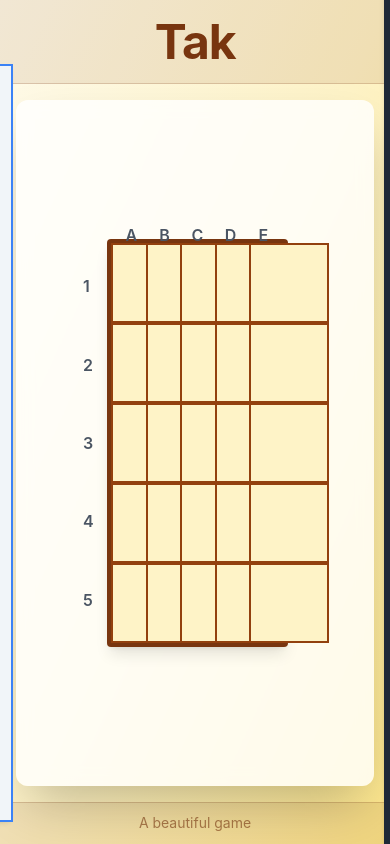
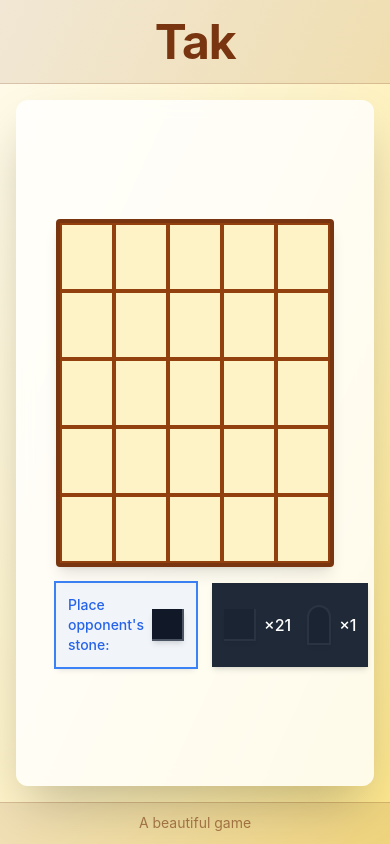
Before and after one commit to jbatch/tak, a React (Vite) app: page / in a window 390 px wide. Built offline with nearby package versions, Linux system fonts and the light colour scheme.

Commit message:
Add responsive mode for mobile

```diff
--- a/src/components/BoardCell.tsx
+++ b/src/components/BoardCell.tsx
@@ -23,12 +23,15 @@
   isInMovePath,
   isStartingCell,
 }) => {
-  const { state, addStone, selectStack, continueMove, cancelMove } = useGame();
+  const {
+    state,
+    addStone,
+    selectStack,
+    continueMove,
+    cancelMove,
+    exitPlacementMode,
+  } = useGame();
   const [showPlacementOptions, setShowPlacementOptions] = useState(false);
-  const [droppedStone, setDroppedStone] = useState<{
-    color: "white" | "black";
-    isCapstone: boolean;
-  } | null>(null);
   const [isDraggedOver, setIsDraggedOver] = useState(false);
 
   const handleDragOver = (e: React.DragEvent) => {
@@ -58,7 +61,6 @@
         isCapstone: boolean;
       };
 
-      // Check if this is a valid drop target
       if (!isValidDrop(position, state.board)) {
         return;
       }
@@ -66,7 +68,6 @@
       if (stone.isCapstone) {
         addStone(position, { ...stone, isStanding: false });
       } else {
-        setDroppedStone(stone);
         setShowPlacementOptions(true);
       }
     } catch (err) {
@@ -74,21 +75,35 @@
     }
   };
 
-  const handlePlacementOption = (isStanding: boolean) => {
-    if (droppedStone) {
+  const handlePlacementOption = (isStanding: boolean, e: React.MouseEvent) => {
+    e.stopPropagation();
+    if (state.selectedBankPiece) {
       // Check if the standing placement would be valid
       if (isValidDrop(position, state.board)) {
         addStone(position, {
-          ...droppedStone,
+          ...state.selectedBankPiece,
           isStanding,
         });
       }
       setShowPlacementOptions(false);
-      setDroppedStone(null);
+      exitPlacementMode();
     }
   };
 
   const handleCellClick = () => {
+    // If we're in placement mode, handle piece placement
+    if (state.placementMode && state.selectedBankPiece) {
+      if (!isValidDrop(position, state.board)) return;
+
+      if (state.selectedBankPiece.isCapstone) {
+        addStone(position, { ...state.selectedBankPiece, isStanding: false });
+        exitPlacementMode();
+      } else {
+        setShowPlacementOptions(true);
+      }
+      return;
+    }
+
     if (isStartingCell && state.movingStack) {
       cancelMove();
       return;
@@ -153,7 +168,8 @@
       onDragLeave={handleDragLeave}
       onDrop={handleDrop}
       className={`
-        w-20 h-20
+      aspect-square
+        w-full
         bg-amber-100
         border-2 border-amber-800
         flex items-center justify-center
@@ -167,19 +183,21 @@
         ${isStartingCell ? "ring-2 ring-red-500 ring-offset-0 ring-inset" : ""}
         ${isInMovePath ? "bg-amber-200" : ""}
         ${
-          isDraggedOver && isValidDropTarget
+          isDraggedOver && isValidDropTarget && !showPlacementOptions
             ? "ring-2 ring-green-500 ring-offset-0 ring-inset"
             : ""
         }
         ${
-          isDraggedOver && !isValidDropTarget
-            ? "ring-2 ring-red-500 ring-offset-0 ring-inset"
+          !state.draggedStone &&
+          state.placementMode &&
+          isValidDrop(position, state.board)
+            ? "ring-2 ring-green-500 ring-offset-0 ring-inset"
             : ""
         }
       `}
     >
+      <div className="relative w-16 h-16 sm:w-20 sm:h-20 flex items-center justify-center">
         {cell.pieces.length > 0 && (
-        <div className="relative group">
           <StoneStack
             pieces={cell.pieces}
             onPieceClick={(index) =>
@@ -189,8 +207,8 @@
             selectedIndex={isSelected ? state.selectedStackIndex : undefined}
             isMoving={isSelected && state.movingStack !== null}
           />
+        )}
       </div>
-      )}
 
       {state.movingStack &&
         isCurrentStackPosition(position, state.movingStack) && (
@@ -203,15 +221,17 @@
           </div>
         )}
 
-      {showPlacementOptions && droppedStone && !state.movingStack && (
+      {showPlacementOptions &&
+        state.selectedBankPiece &&
+        !state.movingStack && (
           <div className="absolute top-1/2 left-1/2 -translate-x-1/2 -translate-y-1/2 bg-white rounded-lg shadow-xl p-2 flex gap-4 z-50">
             <button
-            onClick={() => handlePlacementOption(false)}
+              onClick={(e) => handlePlacementOption(false, e)}
               className="flex flex-col items-center gap-1 p-2 hover:bg-gray-100 rounded transition-colors"
             >
               <Stone
-              color={droppedStone.color}
-              isCapstone={droppedStone.isCapstone}
+                color={state.selectedBankPiece.color}
+                isCapstone={state.selectedBankPiece.isCapstone}
                 isStanding={false}
               />
               <span className="text-xs font-medium text-gray-600">Flat</span>
@@ -220,12 +240,12 @@
             {/* Only show standing option if it's not a first move */}
             {!isFirstMove && (
               <button
-              onClick={() => handlePlacementOption(true)}
+                onClick={(e) => handlePlacementOption(true, e)}
                 className="flex flex-col items-center gap-1 p-2 hover:bg-gray-100 rounded transition-colors"
               >
                 <Stone
-                color={droppedStone.color}
-                isCapstone={droppedStone.isCapstone}
+                  color={state.selectedBankPiece.color}
+                  isCapstone={state.selectedBankPiece.isCapstone}
                   isStanding={true}
                 />
                 <span className="text-xs font-medium text-gray-600">
--- /dev/null
+++ b/src/components/CompactPieceBank.tsx
@@ -0,0 +1,88 @@
+import React from "react";
+import { DraggablePiece } from "./DraggablePiece";
+import { useGame } from "@/state/gameContext";
+import { PlayerColor } from "@/types/game";
+
+interface CompactPieceBankProps {
+  color: PlayerColor;
+  stones: number;
+  capstones: number;
+  isCurrentPlayer: boolean;
+  isDisabled?: boolean;
+}
+
+export const CompactPieceBank: React.FC<CompactPieceBankProps> = ({
+  color,
+  stones,
+  capstones,
+  isCurrentPlayer,
+  isDisabled = false,
+}) => {
+  const { state } = useGame();
+
+  const needsFirstMove =
+    (color === "white" && !state.whiteFirstMoveDone) ||
+    (color === "black" && !state.blackFirstMoveDone);
+  const showFirstMovePiece = needsFirstMove && isCurrentPlayer;
+
+  return (
+    <div
+      className={`
+      flex items-center gap-4 p-3
+      ${color === "white" ? "bg-slate-100" : "bg-gray-800"}
+      ${isCurrentPlayer && !isDisabled ? "ring-2 ring-blue-500" : ""}
+      ${isDisabled ? "opacity-50 cursor-not-allowed" : ""}
+      rounded-lg shadow-md transition-all duration-200
+    `}
+    >
+      {showFirstMovePiece ? (
+        <div className="flex items-center gap-2">
+          <div className="text-sm font-medium text-blue-600">
+            Place opponent's stone:
+          </div>
+          <DraggablePiece
+            color={color === "white" ? "black" : "white"}
+            isCapstone={false}
+            isDisabled={!isCurrentPlayer}
+          />
+        </div>
+      ) : (
+        <>
+          <div className="flex items-center gap-2">
+            <DraggablePiece
+              color={color}
+              isCapstone={false}
+              isDisabled={
+                isDisabled ||
+                !isCurrentPlayer ||
+                (needsFirstMove && isCurrentPlayer)
+              }
+            />
+            <span
+              className={`font-medium ${
+                color === "white" ? "text-gray-800" : "text-white"
+              }`}
+            >
+              ×{stones}
+            </span>
+          </div>
+
+          <div className="flex items-center gap-2">
+            <DraggablePiece
+              color={color}
+              isCapstone={true}
+              isDisabled={isDisabled || !isCurrentPlayer || needsFirstMove}
+            />
+            <span
+              className={`font-medium ${
+                color === "white" ? "text-gray-800" : "text-white"
+              }`}
+            >
+              ×{capstones}
+            </span>
+          </div>
+        </>
+      )}
+    </div>
+  );
+};
--- a/src/components/DraggablePiece.tsx
+++ b/src/components/DraggablePiece.tsx
@@ -1,4 +1,3 @@
-// src/components/DraggablePiece.tsx
 import React from "react";
 import { Stone } from "./Stone";
 import { useGame } from "@/state/gameContext";
@@ -14,12 +13,18 @@
   isCapstone,
   isDisabled = false,
 }) => {
-  const { state, setDraggedStone } = useGame();
+  const { state, setDraggedStone, selectBankPiece } = useGame();
 
   const isFirstMove =
     state.currentPlayer === "white"
       ? !state.whiteFirstMoveDone
       : !state.blackFirstMoveDone;
+
+  const data = {
+    color,
+    isCapstone,
+    isStanding: false,
+  };
 
   const handleDragStart = (e: React.DragEvent) => {
     if (isDisabled) {
@@ -27,37 +32,48 @@
       return;
     }
 
-    // If it's first move, force the stone to be flat
-    const data = {
-      color,
-      isCapstone,
-      isStanding: false, // Force flat on first move
-    };
-
     e.dataTransfer.setData("text/plain", JSON.stringify(data));
     e.dataTransfer.effectAllowed = "move";
     setDraggedStone(data);
+    selectBankPiece(data, false);
   };
 
-  const handleDragEnd = () => {
-    setDraggedStone(null);
+  const handleClick = () => {
+    if (isDisabled) return;
+
+    // Toggle selection
+    if (
+      state.selectedBankPiece?.color === color &&
+      state.selectedBankPiece?.isCapstone === isCapstone
+    ) {
+      selectBankPiece(null, false);
+    } else {
+      selectBankPiece(data, true);
+    }
   };
 
-  // Show different hover states based on first move rules
-  const getHoverState = () => {
+  // Show different states based on selection and rules
+  const getStateClasses = () => {
     if (isDisabled) return "cursor-not-allowed opacity-50";
     if (isFirstMove && color === state.currentPlayer)
       return "cursor-not-allowed opacity-50";
-    return "cursor-grab hover:scale-110 active:cursor-grabbing";
+
+    const isSelected =
+      state.selectedBankPiece?.color === color &&
+      state.selectedBankPiece?.isCapstone === isCapstone;
+
+    return `cursor-pointer hover:scale-110
+            ${isSelected ? "ring-2 ring-blue-500 ring-offset-2" : ""}`;
   };
 
   return (
     <div
       draggable={!isDisabled}
       onDragStart={handleDragStart}
-      onDragEnd={handleDragEnd}
+      onDragEnd={() => setDraggedStone(null)}
+      onClick={handleClick}
       className={`
-        ${getHoverState()}
+        ${getStateClasses()}
         transition-all duration-200
       `}
     >
--- a/src/components/GameBoard.tsx
+++ b/src/components/GameBoard.tsx
@@ -1,12 +1,11 @@
-// src/components/GameBoard.tsx
-import React from "react";
-import { Position } from "../types/game";
 import { BoardCell } from "./BoardCell";
 import { PieceBank } from "./PieceBank";
-import { useGame } from "../state/gameContext";
+import { CompactPieceBank } from "./CompactPieceBank";
+import { useGame } from "@/state/gameContext";
 import { Alert, AlertTitle, AlertDescription } from "@/components/ui/alert";
+import { Position } from "@/types/game";
 
-export const GameBoard: React.FC = () => {
+export const GameBoard = () => {
   const { state, isValidMove, getCurrentPlayer } = useGame();
 
   const isStartingCell = (pos: Position): boolean => {
@@ -21,9 +20,11 @@
   };
 
   return (
-    <div className="flex flex-col items-center gap-8">
+    <div className="w-full h-full flex items-center justify-center">
+      <div className="w-full max-w-[1400px] p-4">
+        {/* Alert */}
         {state.winner && (
-        <Alert className="w-full max-w-md">
+          <Alert className="w-full max-w-md mx-auto mb-4">
             <AlertTitle>Game Over!</AlertTitle>
             <AlertDescription className="space-y-2">
               {state.winner.player === "draw" ? (
@@ -43,8 +44,9 @@
                     !
                   </p>
                   <p className="text-sm text-muted-foreground">
-                  Final territory count - White: {state.winner.territory.white},
-                  Black: {state.winner.territory.black}
+                    Final territory count - White:{" "}
+                    {state.winner.territory.white}, Black:{" "}
+                    {state.winner.territory.black}
                   </p>
                 </>
               )}
@@ -52,7 +54,10 @@
           </Alert>
         )}
 
-      <div className="flex items-center justify-center gap-16">
+        {/* Main Game Area */}
+        <div className="flex items-center justify-center gap-8">
+          {/* Desktop Left Bank */}
+          <div className="hidden lg:block">
             <PieceBank
               color="white"
               stones={state.whiteStones}
@@ -60,20 +65,24 @@
               isCurrentPlayer={getCurrentPlayer() === "white"}
               isDisabled={!!state.winner}
             />
+          </div>
 
-        <div className="relative px-8">
-          <div className="absolute top-2 inset-x-0 -translate-y-full flex justify-around px-10">
+          {/* Board */}
+          <div className="relative w-full max-w-[400px] mx-auto">
+            {/* Letter coordinates (A-E) */}
+            <div className="absolute inset-x-0 flex justify-around px-6 -translate-y-full top-10 lg:-top-2">
               {["A", "B", "C", "D", "E"].map((letter) => (
                 <div
                   key={letter}
-                className="w-8 text-center font-semibold text-gray-600"
+                  className=" text-center font-semibold text-gray-600"
                 >
                   {letter}
                 </div>
               ))}
             </div>
 
-          <div className="absolute left-2 top-0 bottom-0 flex flex-col justify-around py-2">
+            {/* Number coordinates (1-5) */}
+            <div className="absolute top-0 bottom-0 left-2 flex flex-col justify-around">
               {[1, 2, 3, 4, 5].map((number) => (
                 <div
                   key={number}
@@ -84,13 +93,12 @@
               ))}
             </div>
 
-          <div className="grid grid-cols-5 gap-0 w-fit mx-auto bg-amber-900 p-1 shadow-lg rounded">
+            <div className="grid grid-cols-5 gap-0 bg-amber-900 p-1 shadow-lg rounded">
               {state.board.map((row, y) =>
                 row.map((cell, x) => {
                   const pos = { x, y };
                   const isSelected =
                     state.selectedCell?.x === x && state.selectedCell?.y === y;
-
                   const isValidMoveTarget = state.selectedCell
                     ? isValidMove(state.selectedCell, pos)
                     : false;
@@ -111,6 +119,8 @@
             </div>
           </div>
 
+          {/* Desktop Right Bank */}
+          <div className="hidden lg:block">
             <PieceBank
               color="black"
               stones={state.blackStones}
@@ -120,5 +130,25 @@
             />
           </div>
         </div>
+
+        {/* Mobile Banks */}
+        <div className="lg:hidden flex justify-between gap-4 mt-4">
+          <CompactPieceBank
+            color="white"
+            stones={state.whiteStones}
+            capstones={state.whiteCapstones}
+            isCurrentPlayer={getCurrentPlayer() === "white"}
+            isDisabled={!!state.winner}
+          />
+          <CompactPieceBank
+            color="black"
+            stones={state.blackStones}
+            capstones={state.blackCapstones}
+            isCurrentPlayer={getCurrentPlayer() === "black"}
+            isDisabled={!!state.winner}
+          />
+        </div>
+      </div>
+    </div>
   );
 };
--- a/src/components/StoneStack.tsx
+++ b/src/components/StoneStack.tsx
@@ -33,53 +33,39 @@
     }
     if (selectedIndex == null || index < selectedIndex) {
       // Non-selected stones stack normally
-      offset -= index * 6;
+      offset -= index * 6; // Reduced from 6 to 4 for mobile
     } else {
-      offset -= selectedIndex * 6 + (index - selectedIndex) * 6;
+      offset -= selectedIndex * 6 + (index - selectedIndex) * 6; // Reduced from 6 to 4
     }
     // Selected stones stack higher
     return `${offset}px`;
   };
 
-  const getHorizontalOffset = (stone: StoneType): string => {
-    if (stone.isStanding) {
-      return "-50%";
-    }
-    if (stone.isCapstone) {
-      return "25%";
-    }
-    return "0%";
-  };
-
-  const getTransform = (stone: StoneType, index: number): string => {
-    const translateY = `translateY(${getVerticalOffset(stone, index)})`;
-    const translateX = `translateX(${getHorizontalOffset(stone)})`;
-    const scale = isSelected(index) ? "scale(1.1)" : "";
-    return `${translateY} ${translateX} ${scale}`;
-  };
-
   return (
     <div
       className={`
-      relative w-12 h-12
-      ${isMoving ? "translate-y-[-8px]" : ""}
-      ${isFloating ? "translate-y-[-16px]" : ""}
+      relative flex items-center justify-center
+      w-full h-full
+      ${isMoving ? "-translate-y-2" : ""}
+      ${isFloating ? "-translate-y-4" : ""}
       transition-all duration-200
     `}
     >
       {pieces.length > 1 && (
-        <div className="absolute -right-2 -top-2 bg-blue-500 text-white text-xs rounded-full w-5 h-5 flex items-center justify-center shadow-md z-30">
+        <div
+          className="absolute -right-2 -top-2 bg-blue-500 text-white text-xs
+                     rounded-full w-5 h-5 flex items-center justify-center shadow-md z-30"
+        >
           {pieces.length}
         </div>
       )}
       {pieces.map((stone, index) => {
-        const transform = getTransform(stone, index);
+        const verticalOffset = getVerticalOffset(stone, index);
         return (
           <div
             key={index}
             className={`
               absolute
-            ${stone.isStanding ? "left-1/2 -translate-x-1/2" : ""}
               ${isInteractive ? "cursor-pointer" : ""}
               transition-all duration-200
               ${isSelected(index) ? "scale-110 brightness-110" : ""}
@@ -89,7 +75,7 @@
               onPieceClick?.(index);
             }}
             style={{
-              transform,
+              transform: `translateY(${verticalOffset})`,
               zIndex: index,
             }}
           >
--- a/src/types/game.ts
+++ b/src/types/game.ts
@@ -51,4 +51,9 @@
   } | null;
   whiteFirstMoveDone: boolean;
   blackFirstMoveDone: boolean;
+  selectedBankPiece: {
+    color: "white" | "black";
+    isCapstone: boolean;
+  } | null;
+  placementMode: boolean;
 }
```
Also changed, not shown: src/components/Stone.tsx (+7 -5 lines), src/state/gameContext.tsx (+18 -0 lines), src/state/gameReducer.ts (+25 -1 lines). Lines whose indentation alone changed are shown as unchanged.
